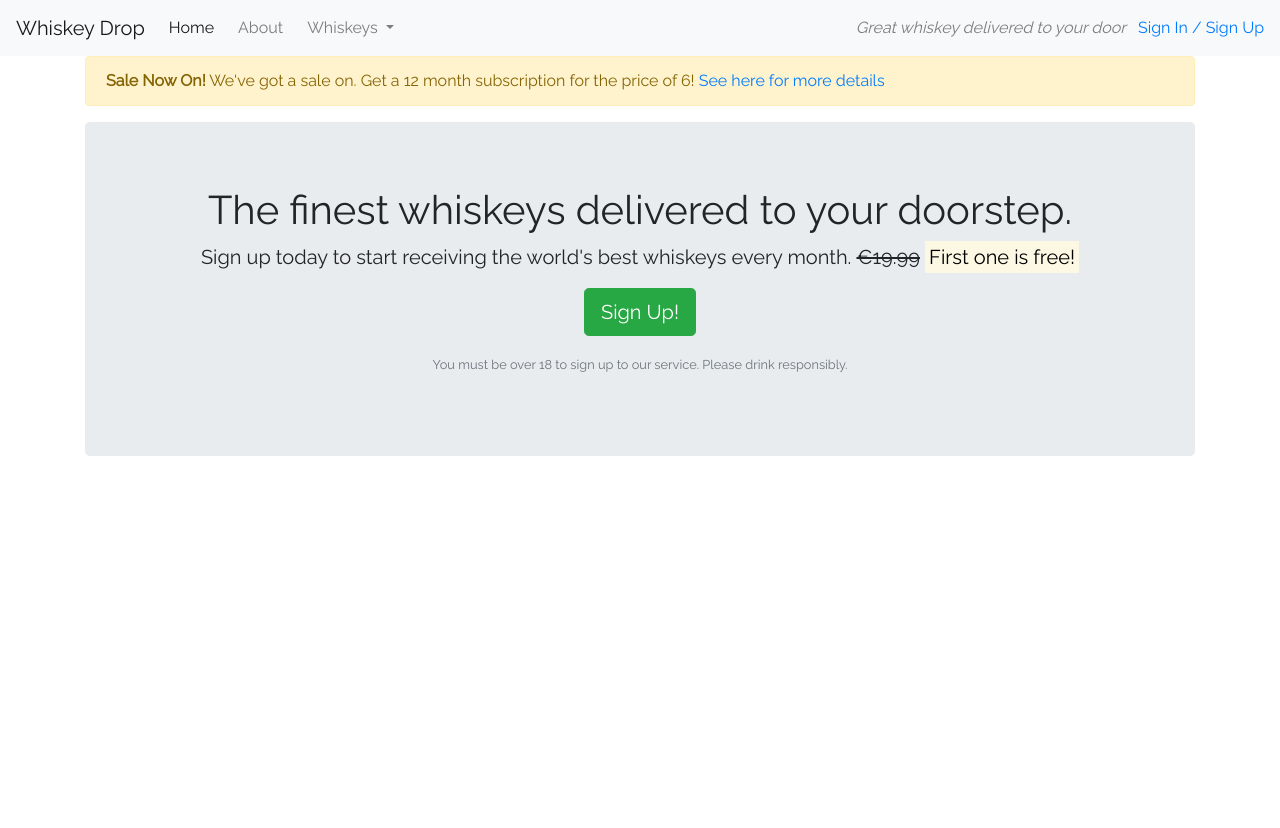
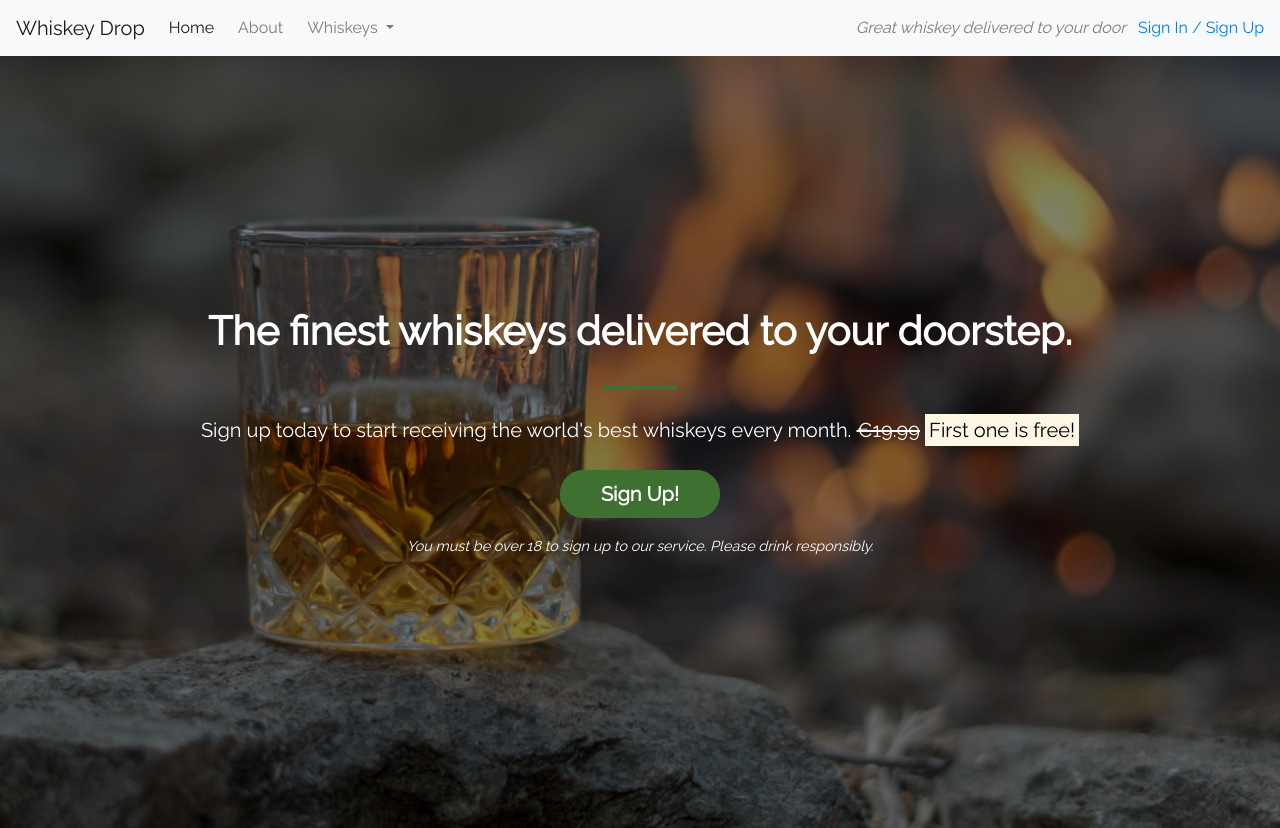
Before and after one commit to Josefinekihlstrom/Bootstrap, a plain HTML site: page index.html in a window 1280 px wide. Shown: the top 828 px of the page. Drawn offline with nearby package versions, Linux system fonts and the light colour scheme.

Commit message:
images backgrounds and css added

```diff
--- a/css/style.css
+++ b/css/style.css
@@ -9,11 +9,26 @@ body {
 .callout-container {
     height: 100vh;
 
-    background: url(images/whiskey.jpg) no-repeat center center fixed;
+    background: url("../images/whiskey2.jpg") no-repeat bottom right fixed;
     -webkit-background-size: cover;
     -moz-background-size: cover;
     -o-background-size: cover;
     background-size: cover;
+
+    display: flex;
+    align-items: center;
+    justify-content: center;
+
+    position: relative;
+}
+
+.opaque-overlay {
+    position: absolute;
+    top: 0;
+    left: 0;
+    height: 100%;
+    width: 100%;
+    background-color: rgba(0,0,0,0.5);
 }
 
 .quotes-container {
@@ -23,3 +38,64 @@ body {
 .features-container {
 
 }
+
+/*BLOCK DIVIDER*/
+
+.block-divider {
+    width: 75px;
+    height: 5px;
+    border: 0;
+}
+
+.block-divider--orange {
+    background-color: #3e7032;
+}
+
+.block-divider--short {
+    width: 35px;
+}
+
+/*JUMBOTRON*/
+
+.jumbotron {
+    background-color: transparent;
+}
+
+.jumbotron-header {
+    color: white;
+    font-weight: bold;
+    margin-bottom: 30px;
+}
+
+.jumbotron .lead {
+    margin: 25px 0;
+    color: white;
+}
+
+.jumbotron small {
+    font-size: 90%;
+    font-style: italic;
+    color: white;
+}
+
+/* BUTTONS*/
+
+.btn--cta {
+    font-weight: bold;
+    border-radius: 23px;
+    width: 160px;
+}
+
+.btn--red {
+    color: white;
+    background-color: #3e7032;
+    border-color: #3e7032;
+}
+
+.btn--red:hover,
+.btn--red:active,
+.btn--red:focus,
+.btn--red:active:focus {
+    background-color: #243e1d;
+    border-color: #243e1d;
+}
--- a/index.html
+++ b/index.html
@@ -43,9 +43,9 @@
             <p class="navbar-text my-auto mr-2"><i>Great whiskey delivered to your door</i></p>
             <a href="/login">Sign In / Sign Up</a>
         </div>
-        <!--</div>-->
+    <!--</div>-->
     </nav>
-    <div class="container alert-container">
+    <!--<div class="container alert-container">
         <div class="row d-none d-sm-block">
             <div class="col-12">
                 <div class="alert alert-warning">
@@ -53,18 +53,20 @@
                 </div>
             </div>
         </div>
-    </div>
-    <div class="container callout-container">
+    </div>-->
+    <div class="container-fluid callout-container">
         <!-- Callout -->
+        <div class="opaque-overlay">&nbsp;</div>
         <div class="row">
             <div class="col-12">
                 <section class="callout jumbotron text-center">
-                    <h1>The finest whiskeys delivered to your doorstep.</h1>
+                    <h1 class="jumbotron-header">The finest whiskeys delivered to your doorstep.</h1>
+                    <hr class="block-divider block-divider--orange">
                     <p class="lead">Sign up today to start receiving the world's best whiskeys every month.
                         <s class="d-none d-sm-inline">€19.99</s>
                         <span class="d-inline d-sm-none"><br></span>
                         <strong><mark>First one is free!</mark></strong></p>
-                    <p><button class="btn btn-lg btn-success" data-toggle="modal" data-target="#signUpModal">Sign Up!</button></p>
+                    <p><button class="btn btn-lg btn--cta btn--red" data-toggle="modal" data-target="#signUpModal">Sign Up!</button></p>
                     <p class="text-muted"><small>You must be over 18 to sign up to our service. Please drink responsibly.</small></p>
                 </section>
             </div>
```
Also changed, not shown: images/whiskey2.jpg (added), 1 other file.
